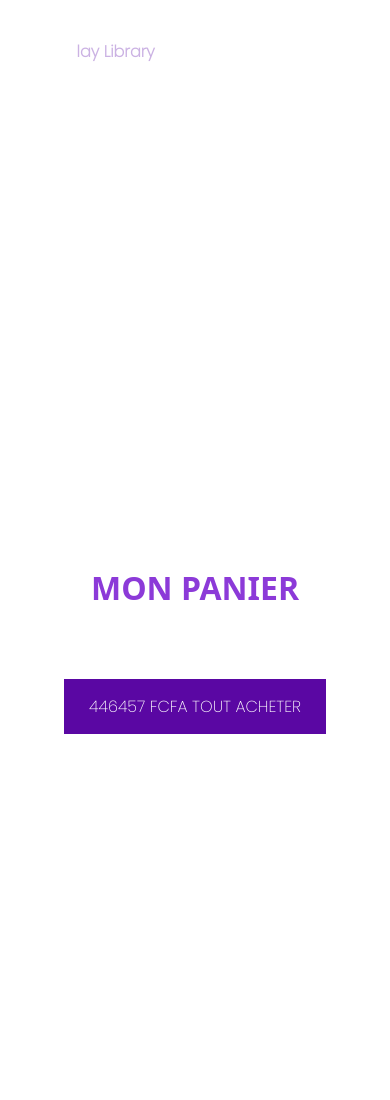
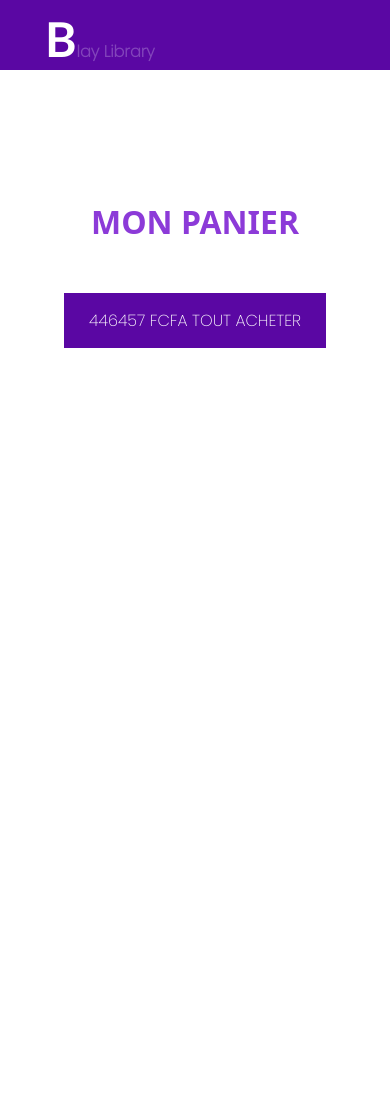
Before and after one commit to 2DYXBOSS/projetdelibrairie, a Flask app: page /panieruser in a window 390 px wide. Run offline with Flask 3, Linux system fonts and the light colour scheme; data comes from the database, SQL or seed files in the repository.

Commit message:
Update panieruser.css

```diff
--- a/static/CSS/panieruser.css
+++ b/static/CSS/panieruser.css
@@ -5,20 +5,20 @@
     font-family: 'Poppins', sans-serif;
 
 }
-@media (min-width:10px) and (max-width:1400px) {
+@media (min-width:10px) and (max-width:1000px) {
     .lofo1 {
         display: none;
     }
 }
-@media (min-width:1400px) {
+@media (min-width:1000px) {
     .lofo1 {
         display: flex;
         align-items: center;
         justify-content: end;
-        width: 50%;
+        width: 80%;
         padding-right: 100px;
         height: 100%;
-
+        background-color: rgb(90, 7, 163);
 
     }
     .lofo1 nav ul li{
@@ -47,19 +47,21 @@
 } */
 body {
     width: 100%;
-    padding-top: 200px;
+    padding-top: 100px;
     background-color: white;
     height: 1100px;
+
 }
 .hre {
+padding-top: 100px;
 height: 100%;
 width: 100%;
 background-color: white;
 display: flex;
 align-items: center;
 flex-direction: column;
-gap: 20px;
-justify-content: center;
+/* gap: 20px;*/
+/* justify-content: center;  */
 }
 .nkqekj {
 /* height: 400px; */
@@ -116,14 +118,13 @@ a {
     align-items: end;
     justify-content: space-between;
     position: fixed;
-    background-color: white;
-}
+    background-color: rgb(90, 7, 163);}
 
 .lofo {
     width: 200px;
     padding-left: 20px;
     height: 100%;
-
+    background-color: rgb(90, 7, 163);
 }
 
 
```
